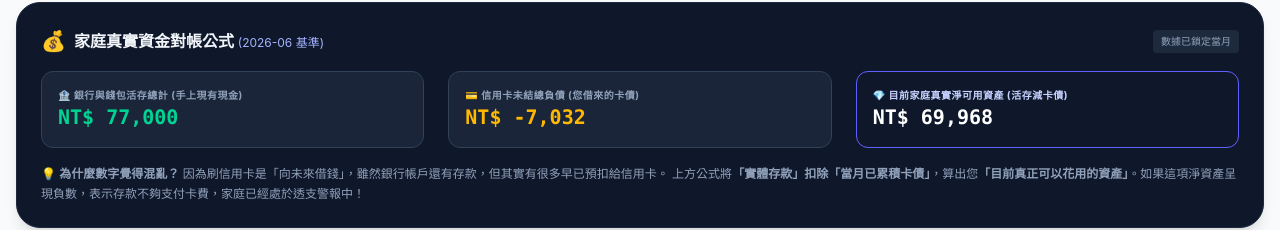
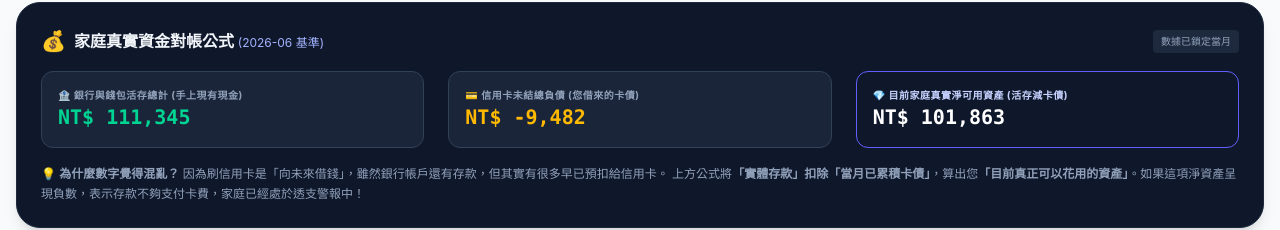
Before and after one commit to fromlifetolines/family-finance, a Vue app: page / in a window 1280 px wide. Shown: the part 94-324 px from the top of the page. Built offline with nearby package versions, Linux system fonts and the light colour scheme.

Commit message:
fix: Implement dynamic bank balance and CC debt calculation formulas to align bank accounts and card balances

```diff
--- a/src/App.vue
+++ b/src/App.vue
@@ -646,18 +646,44 @@ const netBalance = computed(() => {
   return totalIncome.value - totalExpense.value;
 });
 
+const getBankAccountBalance = (accName) => {
+  const acc = accounts.value.find(a => a.name === accName);
+  const initial = acc ? (acc.balance || 0) : 0;
+
+  if (!monthA.value) return initial;
+
+  // Filter transactions up to the end of the active month
+  const txs = transactions.value.filter(t => {
+    if (t.account !== accName) return false;
+    const tMonth = t.date.substring(0, 7);
+    return tMonth <= monthA.value;
+  });
+
+  const income = txs.filter(t => t.type === '收入').reduce((sum, t) => sum + Math.abs(t.amount), 0);
+  const expenses = txs.filter(t => t.type === '支出').reduce((sum, t) => sum + Math.abs(t.amount), 0);
+  const transfers = txs.filter(t => t.type === '轉帳').reduce((sum, t) => sum + t.amount, 0);
+
+  return initial + income - expenses + transfers;
+};
+
 const getCardDebt = (cardName) => {
   const card = accounts.value.find(c => c.name === cardName);
   const initial = card ? (card.initialDebt || 0) : 0;
 
   if (!monthA.value || monthA.value.length !== 7) return initial;
 
-  // Only sum card expenses for the currently selected Month (monthA)
-  const monthlyCardTx = transactions.value
-    .filter(t => t.type === '支出' && t.account === cardName && t.date.startsWith(monthA.value))
-    .reduce((sum, t) => sum + Math.abs(t.amount), 0);
+  // Filter transactions up to the end of the active month
+  const txs = transactions.value.filter(t => {
+    if (t.account !== cardName) return false;
+    const tMonth = t.date.substring(0, 7);
+    return tMonth <= monthA.value;
+  });
 
-  return initial + monthlyCardTx;
+  const expenses = txs.filter(t => t.type === '支出').reduce((sum, t) => sum + Math.abs(t.amount), 0);
+  const income = txs.filter(t => t.type === '收入').reduce((sum, t) => sum + Math.abs(t.amount), 0);
+  const transfers = txs.filter(t => t.type === '轉帳').reduce((sum, t) => sum + t.amount, 0);
+
+  return initial + expenses - income - transfers;
 };
 
 const totalCCDebt = computed(() => {
@@ -669,7 +695,7 @@ const totalCCDebt = computed(() => {
 const totalBankSavings = computed(() => {
   return accounts.value
     .filter(a => a.type === 'bank')
-    .reduce((sum, acc) => sum + acc.balance, 0);
+    .reduce((sum, acc) => sum + getBankAccountBalance(acc.name), 0);
 });
 
 // Reactive Month-scoped list of transactions
--- a/src/components/AccountSummary.vue
+++ b/src/components/AccountSummary.vue
@@ -18,10 +18,12 @@
         >
           <div>
             <p class="font-medium text-slate-700">{{ acc.name }}</p>
-            <p class="text-xs text-slate-400">活期存款</p>
+            <p class="text-[9px] text-slate-400">
+              期初: NT$ {{ (acc.balance || 0).toLocaleString() }} ｜ 當月變動
+            </p>
           </div>
           <span class="font-mono font-bold text-emerald-600">
-            $ {{ acc.balance.toLocaleString() }}
+            $ {{ getBankAccountBalance(acc.name).toLocaleString() }}
           </span>
         </div>
       </div>
@@ -54,7 +56,7 @@
               <span class="font-mono text-sm font-bold text-amber-600 block">
                 $ {{ getCardDebt(card.name).toLocaleString() }}
               </span>
-              <span class="text-[9px] text-slate-400 font-medium block">當前未結餘額</span>
+              <span class="text-[9px] text-slate-400 font-medium block">當前未結帳款</span>
               <span class="text-[8px] text-slate-500 block" v-if="card.initialDebt">
                 (含期初 NT$ {{ card.initialDebt.toLocaleString() }})
               </span>
@@ -142,27 +144,50 @@ const props = defineProps({
 const bankAccounts = computed(() => props.accounts.filter(a => a.type === 'bank'));
 const creditCards = computed(() => props.accounts.filter(a => a.type === 'cc'));
 
+// Double entry ledger formula to calculate bank balances dynamically
+const getBankAccountBalance = (accName) => {
+  const acc = bankAccounts.value.find(a => a.name === accName);
+  const initial = acc ? (acc.balance || 0) : 0;
+
+  // Filter transactions up to the end of the selected month
+  const txs = props.transactions.filter(t => {
+    if (t.account !== accName) return false;
+    if (!props.activeMonth) return true;
+    const tMonth = t.date.substring(0, 7);
+    return tMonth <= props.activeMonth;
+  });
+
+  const income = txs.filter(t => t.type === '收入').reduce((sum, t) => sum + Math.abs(t.amount), 0);
+  const expenses = txs.filter(t => t.type === '支出').reduce((sum, t) => sum + Math.abs(t.amount), 0);
+  const transfers = txs.filter(t => t.type === '轉帳').reduce((sum, t) => sum + t.amount, 0);
+
+  return initial + income - expenses + transfers;
+};
+
 const totalBankSavings = computed(() => {
-  return bankAccounts.value.reduce((sum, acc) => sum + acc.balance, 0);
+  return bankAccounts.value.reduce((sum, acc) => sum + getBankAccountBalance(acc.name), 0);
 });
 
+// Double entry ledger formula to calculate credit card debt dynamically
 const getCardDebt = (cardName) => {
   const card = creditCards.value.find(c => c.name === cardName);
   const initial = card ? (card.initialDebt || 0) : 0;
 
   if (!props.activeMonth) return initial;
 
-  // Expenses on this card (adds to card debt)
-  const expenses = props.transactions
-    .filter(t => t.type === '支出' && t.account === cardName && t.date.startsWith(props.activeMonth))
-    .reduce((sum, t) => sum + Math.abs(t.amount), 0);
+  // Filter transactions up to the end of the selected month
+  const txs = props.transactions.filter(t => {
+    if (t.account !== cardName) return false;
+    const tMonth = t.date.substring(0, 7);
+    return tMonth <= props.activeMonth;
+  });
 
-  // Payments / Transfers / Refunds into this card (reduces card debt)
-  const payments = props.transactions
-    .filter(t => (t.type === '轉帳' || t.type === '收入') && t.account === cardName && t.date.startsWith(props.activeMonth))
-    .reduce((sum, t) => sum + Math.abs(t.amount), 0);
+  const expenses = txs.filter(t => t.type === '支出').reduce((sum, t) => sum + Math.abs(t.amount), 0);
+  const income = txs.filter(t => t.type === '收入').reduce((sum, t) => sum + Math.abs(t.amount), 0);
+  const transfers = txs.filter(t => t.type === '轉帳').reduce((sum, t) => sum + t.amount, 0);
 
-  return initial + expenses - payments;
+  // CC Debt = initial + expenses - payments(income) - payments(transfers in)
+  return initial + expenses - income - transfers;
 };
 
 const totalCCDebt = computed(() => {
@@ -173,7 +198,6 @@ const getBillingInfo = (card) => {
   const fallback = { period: '—', dueDate: '—', statementAmount: 0, unbilledAmount: 0, txs: [], txCount: 0 };
   if (!card.billingDay) return fallback;
 
-  // Use the active month (e.g. "2026-06") or default to today's month
   const targetMonthStr = props.activeMonth || new Date().toISOString().substring(0, 7);
   const [yearStr, monthStr] = targetMonthStr.split('-');
   const year = parseInt(yearStr || new Date().getFullYear());
@@ -205,11 +229,10 @@ const getBillingInfo = (card) => {
     return `${d.getFullYear()}/${String(d.getMonth() + 1).padStart(2, '0')}/${String(d.getDate()).padStart(2, '0')}`;
   };
 
-  // Find transactions falling strictly inside: [startDate, billDate]
+  // Find transactions falling strictly inside statement period: [startDate, billDate]
   const statementTxs = props.transactions
     .filter(t => {
       if (t.account !== card.name) return false;
-      // Include both spending and payments in the statement cycle
       if (t.type !== '支出' && t.type !== '轉帳' && t.type !== '收入') return false;
 
       const tDate = new Date(t.date);
@@ -229,7 +252,6 @@ const getBillingInfo = (card) => {
     if (t.type === '支出') {
       return sum + Math.abs(t.amount);
     } else {
-      // payment or transfer into CC reduces bill amount
       return sum - Math.abs(t.amount);
     }
   }, 0);
```
